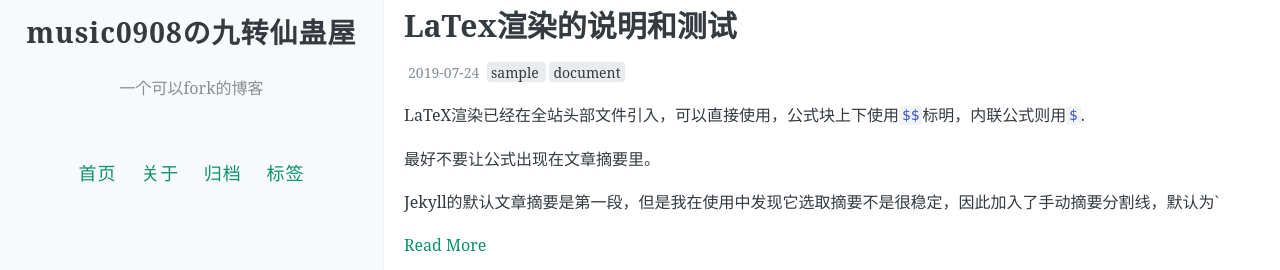
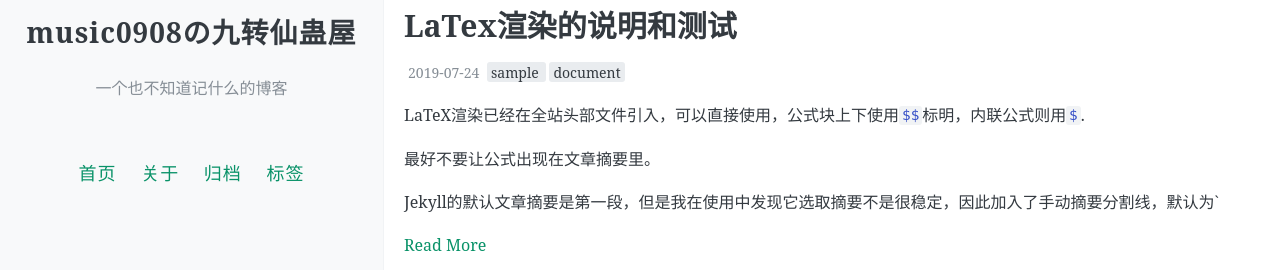
Before and after one commit to music0908/music0908.github.io, a Jekyll site: the page built from index.html, in a window 1280 px wide. Shown: the part 290-560 px from the top of the page. Built offline with Jekyll 4.4.1, drawn with Linux system fonts in a browser that asks for light colours; the list of posts is cut into pages by our own code; comment, search, counter and statistics services are not loaded.

Commit message:
Update _config.yml

```diff
--- a/_config.yml
+++ b/_config.yml
@@ -8,7 +8,7 @@
 
 # 描述/签名
 name: music0908の九转仙蛊屋
-description: 一个可以fork的博客
+description: 一个也不知道记什么的博客
 
 # 输入你的网站域名（如果你没有添加自己的域名，而是直接用GitHub pages分配的域名的话可以省略）
 url:
```
